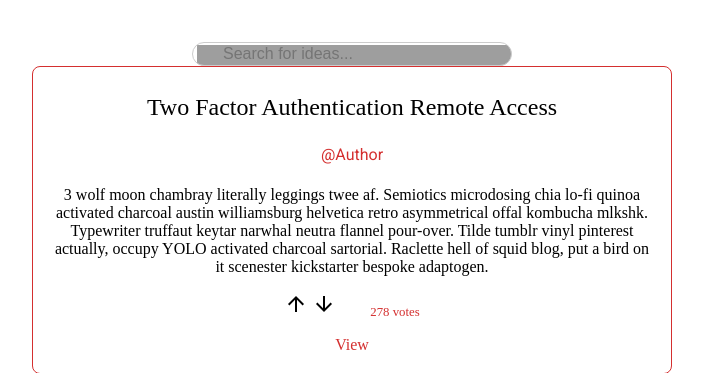
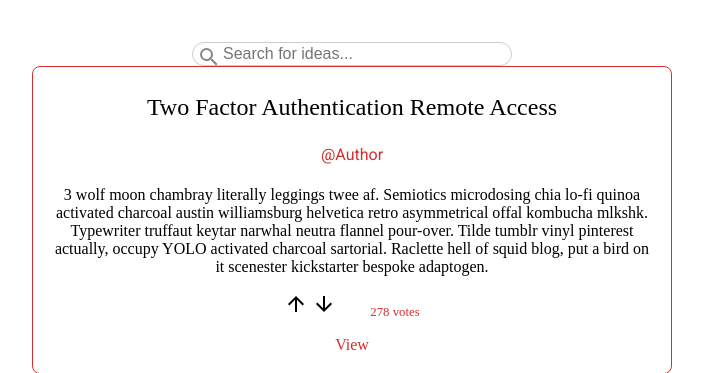
Before and after one commit to mkerr94/Corporate-Hackathon, a Flask app: page / in a window 1280 px wide. Shown: the part 89-462 px from the top of the page, without its empty margins (288-991 px from the left). Run offline with Flask 2, Linux system fonts and the light colour scheme; grey boxes are pictures that could not be loaded.

Commit message:
Fixed base.css

```diff
--- a/static/base.css
+++ b/static/base.css
@@ -54,7 +54,7 @@ body {
 .search {
     width: 50%;
 
-    background-image: url('image/magnify.svg');
+    background-image: url('images/magnify.svg');
     background-repeat: no-repeat;
     background-position-x: 4px;
     background-position-y: 2px;
```
